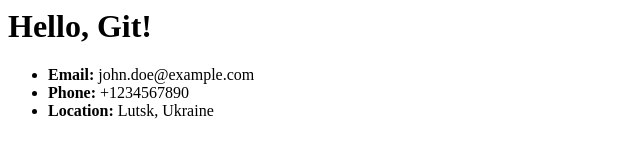
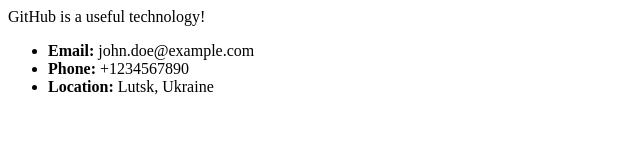
Before and after one commit to kkrasovska11-cyber/git-test-2026, a plain HTML site: page index.html in a window 1280 px wide. Shown: the whole page, without its empty margins (0-640 px from the left). Drawn offline with Linux system fonts and the light colour scheme.

Commit message:
Del h1, Add paragraph

```diff
--- a/index.html
+++ b/index.html
@@ -5,8 +5,8 @@
 </head>
 
 <body>
-    <h1>Hello, Git!</h1>
-    <div>
+    <p>GitHub is a useful technology!</p>
+  <div>
         <ul>
             <li><b>Email:</b> john.doe@example.com</li>
             <li><b>Phone:</b> +1234567890</li>
```
